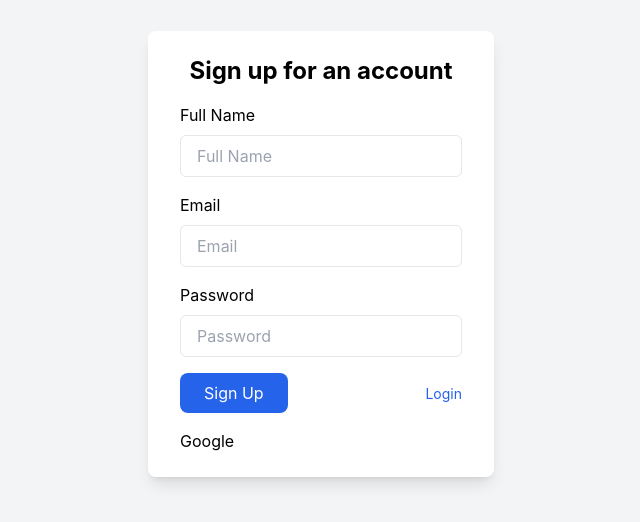
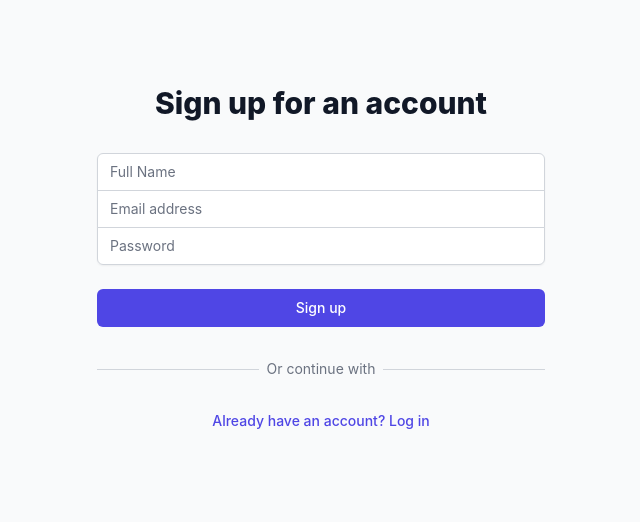
Before and after one commit to Mehmood-Deshmukh/NotifyMe, a React (Create React App) app in the folder client/: page /signup in a window 1280 px wide. Shown: the part 154-676 px from the top of the page, without its empty margins (319-959 px from the left). Built offline with nearby package versions, Linux system fonts and the light colour scheme; no server answers.

Commit message:
fix: protected routes, add: basic styling, loader

```diff
--- a/client/src/App.js
+++ b/client/src/App.js
@@ -1,22 +1,41 @@
 import React from 'react';
-import { BrowserRouter as Router, Route, Routes } from 'react-router-dom';
-import { AuthProvider } from './context/AuthContext';
+import { BrowserRouter as Router, Route, Routes, Navigate } from 'react-router-dom';
+import { AuthProvider, useAuth } from './context/AuthContext';
 import Login from './components/Login';
 import Signup from './components/Signup';
 import Dashboard from './components/Dashboard';
+
+function AppRoutes() {
+  const { user } = useAuth();
+
+  return (
+    <Routes>
+      <Route
+        path="/login"
+        element={user ? <Navigate to="/dashboard" /> : <Login />}
+      />
+      <Route
+        path="/signup"
+        element={user ? <Navigate to="/dashboard" /> : <Signup />}
+      />
+      <Route
+        path="/dashboard"
+        element={user ? <Dashboard /> : <Navigate to="/login" />}
+      />
+      <Route
+        path="/"
+        element={user ? <Navigate to="/dashboard" /> : <Login />}
+      />
+      <Route path="*" element={<Navigate to="/" />} />
+    </Routes>
+  );
+}
 
 function App() {
   return (
     <AuthProvider>
       <Router>
-        <div className="min-h-screen bg-gray-100">
-          <Routes>
-            <Route path="/login" element={<Login />} />
-            <Route path="/signup" element={<Signup />} />
-            <Route path="/dashboard" element={<Dashboard />} />
-            <Route path="/" element={<Login />} />
-          </Routes>
-        </div>
+        <AppRoutes />
       </Router>
     </AuthProvider>
   );
--- a/client/src/components/Login.js
+++ b/client/src/components/Login.js
@@ -6,11 +6,12 @@
   const [email, setEmail] = useState('');
   const [password, setPassword] = useState('');
   const [error, setError] = useState('');
+  const [isLoading, setIsLoading] = useState(false);
+  const [isGoogleLoading, setIsGoogleLoading] = useState(false);
   const { login, googleSignIn } = useAuth();
   const navigate = useNavigate();
 
   useEffect(() => {
-    // Load the Google Sign-In API
     const script = document.createElement('script');
     script.src = 'https://accounts.google.com/gsi/client';
     script.async = true;
@@ -24,20 +25,36 @@
 
   const handleSubmit = async (e) => {
     e.preventDefault();
+    setIsLoading(true);
+    setError('');
+    try {
       const result = await login(email, password);
       if (result.success) {
         navigate('/dashboard');
       } else {
         setError(result.error);
       }
+    } catch (err) {
+      setError('An unexpected error occurred. Please try again.');
+    } finally {
+      setIsLoading(false);
+    }
   };
 
   const handleGoogleSignIn = async (response) => {
+    setIsGoogleLoading(true);
+    setError('');
+    try {
       const result = await googleSignIn(response.credential);
       if (result.success) {
         navigate('/dashboard');
       } else {
         setError(result.error);
+      }
+    } catch (err) {
+      setError('An unexpected error occurred with Google Sign-In. Please try again.');
+    } finally {
+      setIsGoogleLoading(false);
     }
   };
 
@@ -55,43 +72,106 @@
   }, []);
 
   return (
-    <div className="flex items-center justify-center min-h-screen bg-gray-100">
-      <div className="px-8 py-6 mt-4 text-left bg-white shadow-lg rounded-lg">
-        <h3 className="text-2xl font-bold text-center">Login to your account</h3>
-        <form onSubmit={handleSubmit}>
-          <div className="mt-4">
+    <div className="min-h-screen flex items-center justify-center bg-gray-50 py-12 px-4 sm:px-6 lg:px-8">
+      <div className="max-w-md w-full space-y-8">
         <div>
-              <label className="block" htmlFor="email">Email</label>
+          <h2 className="mt-6 text-center text-3xl font-extrabold text-gray-900">
+            Login to your account
+          </h2>
+        </div>
+        <form className="mt-8 space-y-6" onSubmit={handleSubmit}>
+          <input type="hidden" name="remember" defaultValue="true" />
+          <div className="rounded-md shadow-sm -space-y-px">
+            <div>
+              <label htmlFor="email-address" className="sr-only">
+                Email address
+              </label>
               <input
+                id="email-address"
+                name="email"
                 type="email"
-                placeholder="Email"
-                className="w-full px-4 py-2 mt-2 border rounded-md focus:outline-none focus:ring-1 focus:ring-blue-600"
+                autoComplete="email"
+                required
+                className="appearance-none rounded-none relative block w-full px-3 py-2 border border-gray-300 placeholder-gray-500 text-gray-900 rounded-t-md focus:outline-none focus:ring-indigo-500 focus:border-indigo-500 focus:z-10 sm:text-sm"
+                placeholder="Email address"
                 value={email}
                 onChange={(e) => setEmail(e.target.value)}
-                required
               />
             </div>
-            <div className="mt-4">
-              <label className="block">Password</label>
+            <div>
+              <label htmlFor="password" className="sr-only">
+                Password
+              </label>
               <input
+                id="password"
+                name="password"
                 type="password"
+                autoComplete="current-password"
+                required
+                className="appearance-none rounded-none relative block w-full px-3 py-2 border border-gray-300 placeholder-gray-500 text-gray-900 rounded-b-md focus:outline-none focus:ring-indigo-500 focus:border-indigo-500 focus:z-10 sm:text-sm"
                 placeholder="Password"
-                className="w-full px-4 py-2 mt-2 border rounded-md focus:outline-none focus:ring-1 focus:ring-blue-600"
                 value={password}
                 onChange={(e) => setPassword(e.target.value)}
-                required
               />
             </div>
-            <div className="flex items-baseline justify-between">
-              <button className="px-6 py-2 mt-4 text-white bg-blue-600 rounded-lg hover:bg-blue-900">Login</button>
-              <Link to="/signup" className="text-sm text-blue-600 hover:underline">Sign up</Link>
+          </div>
+
+          <div>
+            <button
+              type="submit"
+              disabled={isLoading}
+              className={`group relative w-full flex justify-center py-2 px-4 border border-transparent text-sm font-medium rounded-md text-white ${
+                isLoading
+                  ? 'bg-indigo-400 cursor-not-allowed'
+                  : 'bg-indigo-600 hover:bg-indigo-700 focus:outline-none focus:ring-2 focus:ring-offset-2 focus:ring-indigo-500'
+              }`}
+            >
+              {isLoading ? (
+                <svg className="animate-spin -ml-1 mr-3 h-5 w-5 text-white" xmlns="http://www.w3.org/2000/svg" fill="none" viewBox="0 0 24 24">
+                  <circle className="opacity-25" cx="12" cy="12" r="10" stroke="currentColor" strokeWidth="4"></circle>
+                  <path className="opacity-75" fill="currentColor" d="M4 12a8 8 0 018-8V0C5.373 0 0 5.373 0 12h4zm2 5.291A7.962 7.962 0 014 12H0c0 3.042 1.135 5.824 3 7.938l3-2.647z"></path>
+                </svg>
+              ) : null}
+              {isLoading ? 'Logging in...' : 'Login'}
+            </button>
+          </div>
+        </form>
+
+        <div className="mt-6">
+          <div className="relative">
+            <div className="absolute inset-0 flex items-center">
+              <div className="w-full border-t border-gray-300" />
+            </div>
+            <div className="relative flex justify-center text-sm">
+              <span className="px-2 bg-gray-50 text-gray-500">Or continue with</span>
             </div>
           </div>
-        </form>
-        <div className="mt-4">
-          <div id="googleSignInButton"></div>
+
+          <div className="mt-6">
+            <div id="googleSignInButton" className={`${isGoogleLoading ? 'opacity-50 cursor-not-allowed' : ''}`}></div>
+            {isGoogleLoading && (
+              <div className="mt-2 flex justify-center items-center text-sm text-gray-500">
+                <svg className="animate-spin -ml-1 mr-3 h-5 w-5 text-indigo-500" xmlns="http://www.w3.org/2000/svg" fill="none" viewBox="0 0 24 24">
+                  <circle className="opacity-25" cx="12" cy="12" r="10" stroke="currentColor" strokeWidth="4"></circle>
+                  <path className="opacity-75" fill="currentColor" d="M4 12a8 8 0 018-8V0C5.373 0 0 5.373 0 12h4zm2 5.291A7.962 7.962 0 014 12H0c0 3.042 1.135 5.824 3 7.938l3-2.647z"></path>
+                </svg>
+                Google Sign-In in progress...
               </div>
-        {error && <p className="mt-4 text-red-500">{error}</p>}
+            )}
+          </div>
+        </div>
+
+        <div className="text-sm text-center">
+          <Link to="/signup" className="font-medium text-indigo-600 hover:text-indigo-500">
+            Don't have an account? Sign up
+          </Link>
+        </div>
+
+        {error && (
+          <div className="mt-3 text-center text-sm text-red-600">
+            {error}
+          </div>
+        )}
       </div>
     </div>
   );
--- a/client/src/components/Signup.js
+++ b/client/src/components/Signup.js
@@ -7,17 +7,18 @@
   const [password, setPassword] = useState('');
   const [name, setName] = useState('');
   const [error, setError] = useState('');
+  const [isLoading, setIsLoading] = useState(false);
+  const [isGoogleLoading, setIsGoogleLoading] = useState(false);
   const { signup, googleSignIn } = useAuth();
   const navigate = useNavigate();
 
   useEffect(() => {
-    // Load the Google Sign-In API
+
     const script = document.createElement('script');
     script.src = 'https://accounts.google.com/gsi/client';
     script.async = true;
     script.defer = true;
     document.body.appendChild(script);
-
     return () => {
       document.body.removeChild(script);
     };
@@ -25,20 +26,36 @@
 
   const handleSubmit = async (e) => {
     e.preventDefault();
+    setIsLoading(true);
+    setError('');
+    try {
       const result = await signup(email, password, name);
       if (result.success) {
         navigate('/dashboard');
       } else {
         setError(result.error);
       }
+    } catch (err) {
+      setError('An unexpected error occurred. Please try again.');
+    } finally {
+      setIsLoading(false);
+    }
   };
 
   const handleGoogleSignIn = async (response) => {
+    setIsGoogleLoading(true);
+    setError('');
+    try {
       const result = await googleSignIn(response.credential);
       if (result.success) {
         navigate('/dashboard');
       } else {
         setError(result.error);
+      }
+    } catch (err) {
+      setError('An unexpected error occurred with Google Sign-In. Please try again.');
+    } finally {
+      setIsGoogleLoading(false);
     }
   };
 
@@ -56,54 +73,121 @@
   }, []);
 
   return (
-    <div className="flex items-center justify-center min-h-screen bg-gray-100">
-      <div className="px-8 py-6 mt-4 text-left bg-white shadow-lg rounded-lg">
-        <h3 className="text-2xl font-bold text-center">Sign up for an account</h3>
-        <form onSubmit={handleSubmit}>
-          <div className="mt-4">
+    <div className="min-h-screen flex items-center justify-center bg-gray-50 py-12 px-4 sm:px-6 lg:px-8">
+      <div className="max-w-md w-full space-y-8">
         <div>
-              <label className="block" htmlFor="name">Full Name</label>
+          <h2 className="mt-6 text-center text-3xl font-extrabold text-gray-900">
+            Sign up for an account
+          </h2>
+        </div>
+        <form className="mt-8 space-y-6" onSubmit={handleSubmit}>
+          <input type="hidden" name="remember" defaultValue="true" />
+          <div className="rounded-md shadow-sm -space-y-px">
+            <div>
+              <label htmlFor="full-name" className="sr-only">
+                Full Name
+              </label>
               <input
+                id="full-name"
+                name="name"
                 type="text"
+                required
+                className="appearance-none rounded-none relative block w-full px-3 py-2 border border-gray-300 placeholder-gray-500 text-gray-900 rounded-t-md focus:outline-none focus:ring-indigo-500 focus:border-indigo-500 focus:z-10 sm:text-sm"
                 placeholder="Full Name"
-                className="w-full px-4 py-2 mt-2 border rounded-md focus:outline-none focus:ring-1 focus:ring-blue-600"
                 value={name}
                 onChange={(e) => setName(e.target.value)}
-                required
               />
             </div>
-            <div className="mt-4">
-              <label className="block" htmlFor="email">Email</label>
+            <div>
+              <label htmlFor="email-address" className="sr-only">
+                Email address
+              </label>
               <input
+                id="email-address"
+                name="email"
                 type="email"
-                placeholder="Email"
-                className="w-full px-4 py-2 mt-2 border rounded-md focus:outline-none focus:ring-1 focus:ring-blue-600"
+                autoComplete="email"
+                required
+                className="appearance-none rounded-none relative block w-full px-3 py-2 border border-gray-300 placeholder-gray-500 text-gray-900 focus:outline-none focus:ring-indigo-500 focus:border-indigo-500 focus:z-10 sm:text-sm"
+                placeholder="Email address"
                 value={email}
                 onChange={(e) => setEmail(e.target.value)}
-                required
               />
             </div>
-            <div className="mt-4">
-              <label className="block">Password</label>
+            <div>
+              <label htmlFor="password" className="sr-only">
+                Password
+              </label>
               <input
+                id="password"
+                name="password"
                 type="password"
+                autoComplete="new-password"
+                required
+                className="appearance-none rounded-none relative block w-full px-3 py-2 border border-gray-300 placeholder-gray-500 text-gray-900 rounded-b-md focus:outline-none focus:ring-indigo-500 focus:border-indigo-500 focus:z-10 sm:text-sm"
                 placeholder="Password"
-                className="w-full px-4 py-2 mt-2 border rounded-md focus:outline-none focus:ring-1 focus:ring-blue-600"
                 value={password}
                 onChange={(e) => setPassword(e.target.value)}
-                required
               />
             </div>
-            <div className="flex items-baseline justify-between">
-              <button className="px-6 py-2 mt-4 text-white bg-blue-600 rounded-lg hover:bg-blue-900">Sign Up</button>
-              <Link to="/login" className="text-sm text-blue-600 hover:underline">Login</Link>
+          </div>
+
+          <div>
+            <button
+              type="submit"
+              disabled={isLoading}
+              className={`group relative w-full flex justify-center py-2 px-4 border border-transparent text-sm font-medium rounded-md text-white ${
+                isLoading
+                  ? 'bg-indigo-400 cursor-not-allowed'
+                  : 'bg-indigo-600 hover:bg-indigo-700 focus:outline-none focus:ring-2 focus:ring-offset-2 focus:ring-indigo-500'
+              }`}
+            >
+              {isLoading ? (
+                <svg className="animate-spin -ml-1 mr-3 h-5 w-5 text-white" xmlns="http://www.w3.org/2000/svg" fill="none" viewBox="0 0 24 24">
+                  <circle className="opacity-25" cx="12" cy="12" r="10" stroke="currentColor" strokeWidth="4"></circle>
+                  <path className="opacity-75" fill="currentColor" d="M4 12a8 8 0 018-8V0C5.373 0 0 5.373 0 12h4zm2 5.291A7.962 7.962 0 014 12H0c0 3.042 1.135 5.824 3 7.938l3-2.647z"></path>
+                </svg>
+              ) : null}
+              {isLoading ? 'Signing up...' : 'Sign up'}
+            </button>
+          </div>
+        </form>
+
+        <div className="mt-6">
+          <div className="relative">
+            <div className="absolute inset-0 flex items-center">
+              <div className="w-full border-t border-gray-300" />
+            </div>
+            <div className="relative flex justify-center text-sm">
+              <span className="px-2 bg-gray-50 text-gray-500">Or continue with</span>
             </div>
           </div>
-        </form>
-        <div className="mt-4">
-          <div id="googleSignInButton">Google</div>
+
+          <div className="mt-6">
+            <div id="googleSignInButton" className={`${isGoogleLoading ? 'opacity-50 cursor-not-allowed' : ''}`}></div>
+            {isGoogleLoading && (
+              <div className="mt-2 flex justify-center items-center text-sm text-gray-500">
+                <svg className="animate-spin -ml-1 mr-3 h-5 w-5 text-indigo-500" xmlns="http://www.w3.org/2000/svg" fill="none" viewBox="0 0 24 24">
+                  <circle className="opacity-25" cx="12" cy="12" r="10" stroke="currentColor" strokeWidth="4"></circle>
+                  <path className="opacity-75" fill="currentColor" d="M4 12a8 8 0 018-8V0C5.373 0 0 5.373 0 12h4zm2 5.291A7.962 7.962 0 014 12H0c0 3.042 1.135 5.824 3 7.938l3-2.647z"></path>
+                </svg>
+                Google Sign-In in progress...
               </div>
-        {error && <p className="mt-4 text-red-500">{error}</p>}
+            )}
+          </div>
+        </div>
+
+        <div className="text-sm text-center">
+          <Link to="/login" className="font-medium text-indigo-600 hover:text-indigo-500">
+            Already have an account? Log in
+          </Link>
+        </div>
+
+        {error && (
+          <div className="mt-3 text-center text-sm text-red-600">
+            {error}
+          </div>
+        )}
       </div>
     </div>
   );
```
Lines whose indentation alone changed are shown as unchanged.
